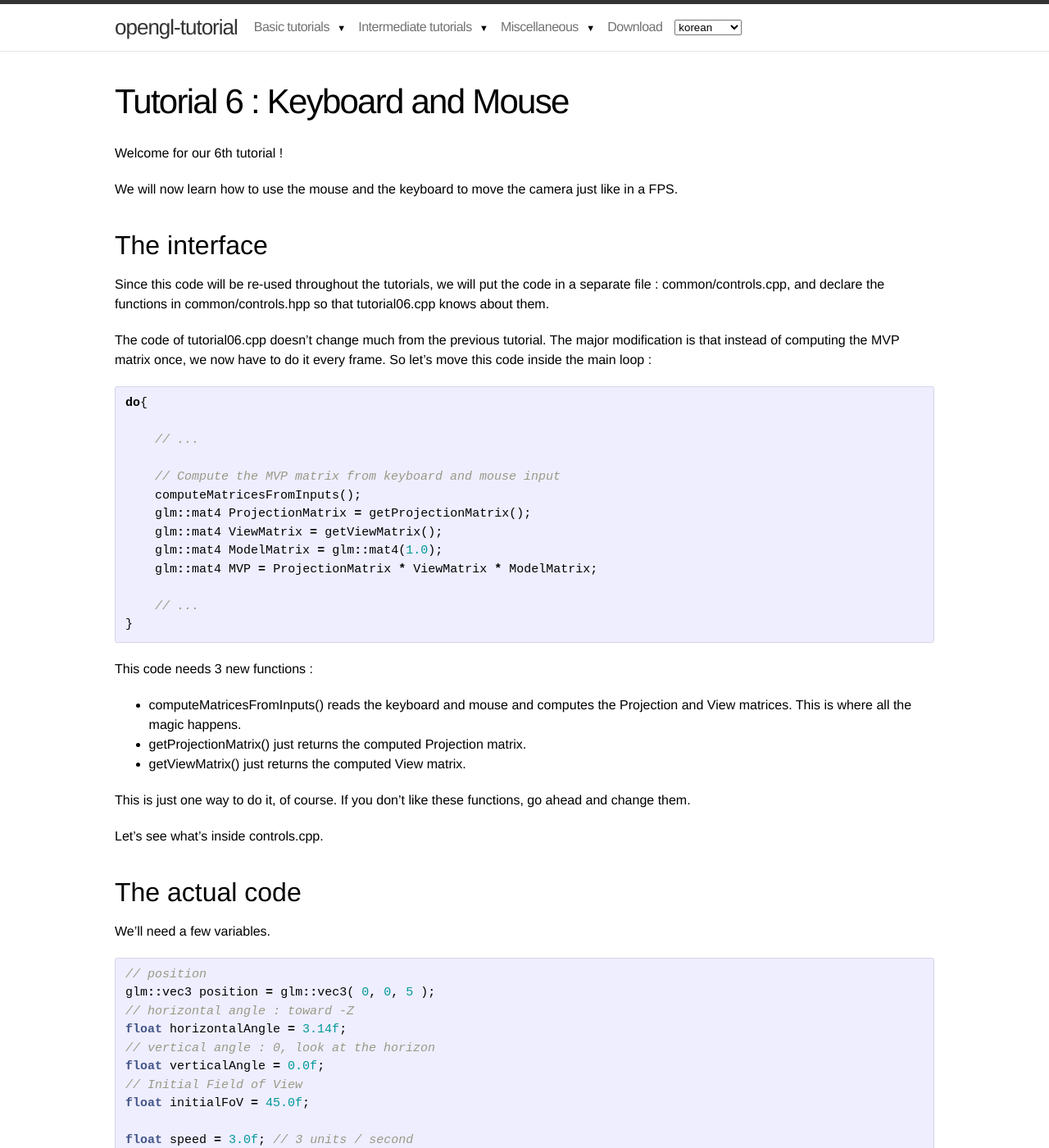
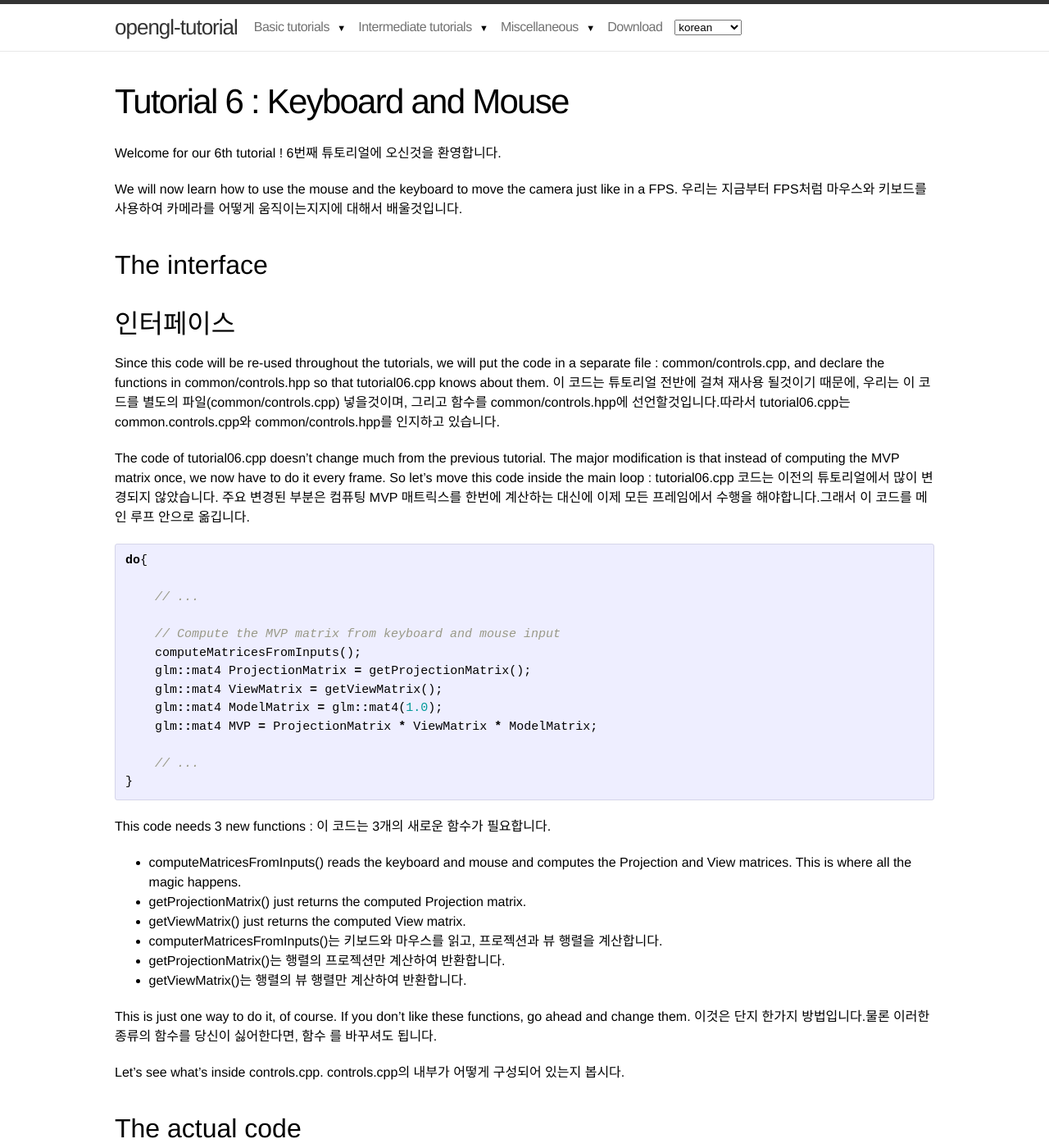
Before and after one commit to JinSungYoon/2018-1-OSS-L7, a Jekyll site: the page built from kr/beginners-tutorials/tutorial-6-keyboard-and-mouse/index.markdown, in a window 1280 px wide and 1400 px high. Shown: the whole window at 82% size. Built offline with Jekyll 4.4.1, drawn with Linux system fonts in a browser that asks for light colours; some of the changed text lies outside the part shown.

Commit message:
Tutorial-6 First translation

````diff
--- a/kr/beginners-tutorials/tutorial-6-keyboard-and-mouse/index.markdown
+++ b/kr/beginners-tutorials/tutorial-6-keyboard-and-mouse/index.markdown
@@ -12,14 +12,19 @@ language: kr
 ---
 
 Welcome for our 6th tutorial !
+6번째 튜토리얼에 오신것을 환영합니다.
 
 We will now learn how to use the mouse and the keyboard to move the camera just like in a FPS.
+우리는 지금부터 FPS처럼  마우스와 키보드를 사용하여 카메라를 어떻게 움직이는지지에 대해서 배울것입니다.
 
 # The interface
+# 인터페이스
 
 Since this code will be re-used throughout the tutorials, we will put the code in a separate file : common/controls.cpp, and declare the functions in common/controls.hpp so that tutorial06.cpp knows about them.
+이 코드는 튜토리얼 전반에 걸쳐 재사용 될것이기 때문에, 우리는 이 코드를 별도의 파일(common/controls.cpp) 넣을것이며, 그리고 함수를 common/controls.hpp에 선언할것입니다.따라서 tutorial06.cpp는 common.controls.cpp와 common/controls.hpp를 인지하고 있습니다.
 
 The code of tutorial06.cpp doesn't change much from the previous tutorial. The major modification is that instead of computing the MVP matrix once, we now have to do it every frame. So let's move this code inside the main loop :
+tutorial06.cpp 코드는 이전의 튜토리얼에서 많이 변경되지 않았습니다. 주요 변경된 부분은 컴퓨팅 MVP 매트릭스를 한번에 계산하는 대신에 이제 모든 프레임에서 수행을 해야합니다.그래서 이 코드를 메인 루프 안으로 옮깁니다.
 
 ``` cpp
 do{
@@ -38,27 +43,40 @@ do{
 ```
 
 This code needs 3 new functions :
+이 코드는 3개의 새로운 함수가 필요합니다.
 
 * computeMatricesFromInputs() reads the keyboard and mouse and computes the Projection and View matrices. This is where all the magic happens.
 * getProjectionMatrix() just returns the computed Projection matrix.
 * getViewMatrix() just returns the computed View matrix.
+* computerMatricesFromInputs()는 키보드와 마우스를 읽고, 프로젝션과 뷰 행렬을 계산합니다.
+* getProjectionMatrix()는 행렬의 프로젝션만 계산하여 반환합니다.
+* getViewMatrix()는 행렬의 뷰 행렬만 계산하여 반환합니다.
 
 This is just one way to do it, of course. If you don't like these functions, go ahead and change them.
+이것은 단지 한가지 방법입니다.물론 이러한 종류의 함수를 당신이 싫어한다면, 함수 를 바꾸셔도 됩니다.
 
 Let's see what's inside controls.cpp.
+controls.cpp의 내부가 어떻게 구성되어 있는지 봅시다.
 
 # The actual code
+# 실제 코드
 
 We'll need a few variables.
+우리는 몇 가지의 변수가 필요합니다.
 
 ``` cpp
 // position
+// 위치
+
 glm::vec3 position = glm::vec3( 0, 0, 5 );
 // horizontal angle : toward -Z
+// 수평각 : -z 방향
 float horizontalAngle = 3.14f;
 // vertical angle : 0, look at the horizon
+// 수직각 : 0, 수평방향
 float verticalAngle = 0.0f;
 // Initial Field of View
+// 초기 뷰의 범위
 float initialFoV = 45.0f;
 
 float speed = 3.0f; // 3 units / second
@@ -66,42 +84,59 @@ float mouseSpeed = 0.005f;
 ```
 
 FoV is the level of zoom. 80&deg; = very wide angle, huge deformations. 60&deg; - 45&deg; : standard. 20&deg; : big zoom.
+Fov는 줌의 정도입니다. 80&deg; = 매우 넓은 각도, 큰 변형. 60&deg; - 45&deg; : 표준, 20&deg; : 큰 줌.
 
 We will first recompute position, horizontalAngle, verticalAngle and FoV according to the inputs, and then compute the View and Projection matrices from position, horizontalAngle, verticalAngle and FoV.
+처음에 우리는 입력에 따라  위치와 수평각, 수직각 그리고 FoV를 다시 계산하고, 위치,수평각,수직각 그리고 FoV에서  뷰와 프로젝션 행렬을 계산합니다.
 
 ## Orientation
+## 방향
 
 Reading the mouse position is easy :
+마우스의 위치를 읽는것은 쉽습니다.
 
 ``` cpp
 // Get mouse position
+// 마우스의 위치를 가져온다.
+
 int xpos, ypos;
 glfwGetMousePos(&xpos, &ypos);
 ```
 
 but we have to take care to put the cursor back to the center of the screen, or it will soon go outside the window and you won't be able to move anymore.
+우리는 커서를 화면 중앙으로 되돌려 놓는것을 조심해야한다, 그렇지 않으면 윈도우 창 밖으로 마우스가 나가서 더이상 움직일 수 없다.
 
 ``` cpp
 // Reset mouse position for next frame
+// 다음 프레임의 마우스 위치 재설정
 glfwSetMousePos(1024/2, 768/2);
 ```
 
 Notice that this code assumes that the window is 1024*768, which of course is not necessarily the case. You can use glfwGetWindowSize if you want, too.
+이 코드는 윈도우에서 1024*768이라고 가정해야 한다. 물론 이것이 필수적인 사항은 아니다.당신이 원한다면 giFwGetWindowSize를 사용해도 된다.
 
 We can now compute our viewing angles :
+우리는 시야각을 계산할 수 있다.
 
 ``` cpp
 // Compute new orientation
+// 새로운 방향을 계산한다.
 horizontalAngle += mouseSpeed * deltaTime * float(1024/2 - xpos );
 verticalAngle   += mouseSpeed * deltaTime * float( 768/2 - ypos );
 ```
 
 Let's read this from right to left :
+오른쪽부터 왼쪽으로 읽어봅시다.
 
 * 1024/2 - xpos means : how far is the mouse from the center of the window ? The bigger this value, the more we want to turn.
 * float(...) converts it to a floating-point number so that the multiplication goes well.
 * mouseSpeed is just there to speed up or slow down the rotations. Fine-tune this at will, or let the user choose it.
 * += : If you didn't move the mouse, 1024/2-xpos will be 0, and horizontalAngle+=0 doesn't change horizontalAngle. If you had a "=" instead, you would be forced back to your original orientation each frame, which isn't good.
+
+* 1024/2 - xpos 의미 : 윈도우의 중심으로부터 마우스가 얼마나 멀어져 있나? 이 값이 클수록 더 많이 돌려야 한다.
+* float(...) 곱셈이 잘 되도록 부동 소수점을 수로 변환합니다.
+* mousespeed는 마우스 속도를 높이거나 회전을 느리게 할 수 있습니다.이 기능을 원하는대로 미세 조정하거나 사용자가 선택할 수 있도록 해주세요.
+* += : 만일 마우스를 움지깅지 않으면 1024/2-xpos는 0이되고, horizontalAngle +=은 0 horizontalAngle을 변경하지 않습니다. 대신 "=" 기호를 사용하면 각 프레임의 원래 방향으로 되돌아 가게 됩니다. 이는 별로 좋지 않습니다.
 
 We can now compute a vector that represents, in World Space, the direction in which we're looking
 
````
